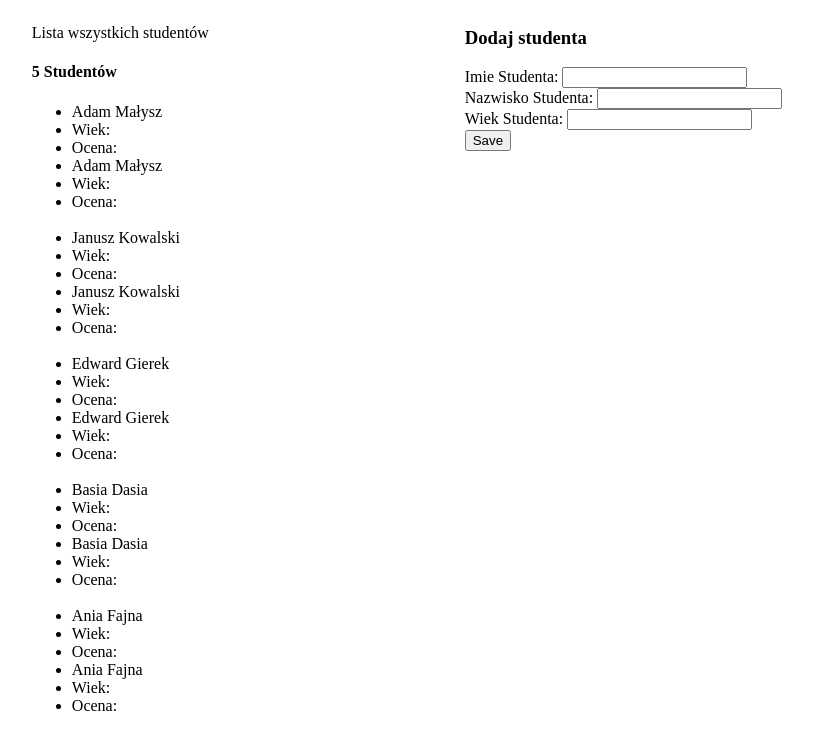
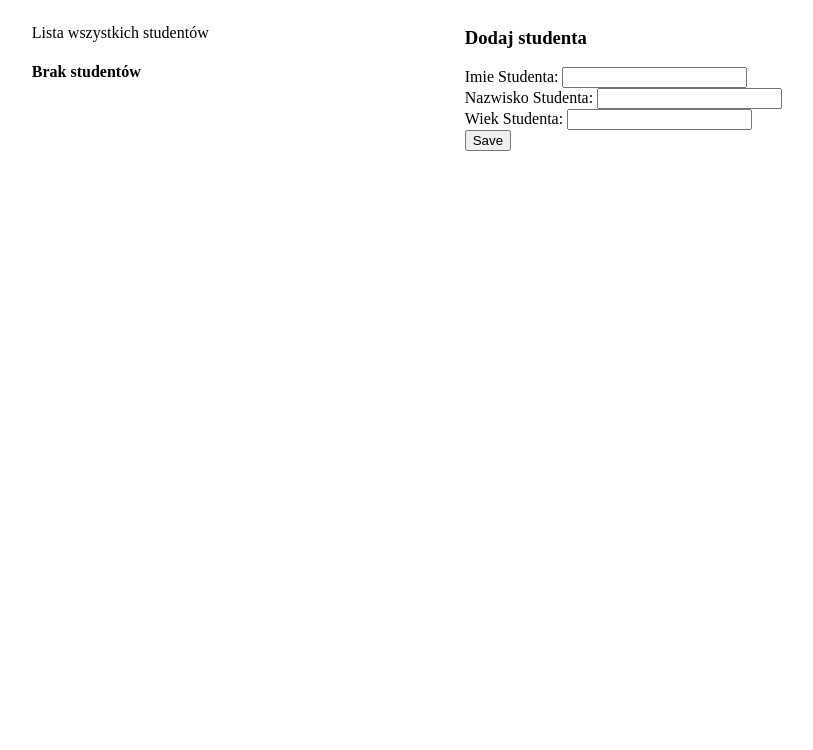
Before and after one commit to InterfectoremCubiculum/studenci_biedacy, an Angular app: page / in a window 1280 px wide. Shown: the top 750 px of the page, without its empty margins (233-1046 px from the left). Built offline with nearby package versions, Linux system fonts and the light colour scheme.

Commit message:
Dodano licznik item w liście przy użyciu i18nPlural

```diff
--- a/src/app/students/students.component.html
+++ b/src/app/students/students.component.html
@@ -1,22 +1,12 @@
 <div class="viewBox">
     <div class="firstColumn">
         <p>{{tytul_listy}}</p>
-        <h4>{{studenci.length}} {{studenci.length| i18nPlural:studentRules }}</h4>
+        <h4>{{studenci.length| i18nPlural:studentRules }}</h4>
 
         <ul>
             @for (item of studenci; track $index)
             {
                 <div [class.selected]="$index===selected" (click)="select($index)">
-                    <li>{{item.imie}} {{item.nazwisko}}</li>
-                    <li (click)="toggleAge(item)">Wiek: @if(item.showWiek){{{item.wiek}}}</li>
-                    <li (click)="toggleGrade(item)">Ocena: @if(item.showOceny)
-                        {
-                            @for (grade of item.oceny; track $index)
-                            {
-                                <span [style]="{'color': grade <= 2 ? 'red' : 'black'}"> {{grade}}</span>
-                            }
-                        }
-                    </li>
                     <li>{{item.imie}} {{item.nazwisko}}</li>
                     <li (click)="toggleAge(item)">Wiek: @if(item.showWiek){{{item.wiek}}}</li>
                     <li (click)="toggleGrade(item)">Ocena: @if(item.showOceny)
--- a/src/app/students/students.component.ts
+++ b/src/app/students/students.component.ts
@@ -17,16 +17,16 @@
     tytul_listy: string = 'Lista wszystkich studentów';
     selected = -1;
     studentRules: {[k: string]: string} = {
-      '=0': 'Studentów',
-      '=1': 'Student',
-      'other': 'Studentów',
+      '=0': 'Brak studentów',
+      '=1': '1 Student',
+      'other': '# Studentów',
     };
     studenci: Student[] = [
-      new Student('Adam', 'Małysz', 20, [3, 5, 2, 1]),
-      new Student('Janusz', 'Kowalski', 18, [4, 3, 5, 6]),
-      new Student('Edward', 'Gierek', 21, [3, 4, 3, 3]),
-      new Student('Basia', 'Dasia', 22, [3, 2, 3, 4]),
-      new Student('Ania', 'Fajna', 19, [2, 5, 1, 2])
+      // new Student('Adam', 'Małysz', 20, [3, 5, 2, 1]),
+      // new Student('Janusz', 'Kowalski', 18, [4, 3, 5, 6]),
+      // new Student('Edward', 'Gierek', 21, [3, 4, 3, 3]),
+      // new Student('Basia', 'Dasia', 22, [3, 2, 3, 4]),
+      // new Student('Ania', 'Fajna', 19, [2, 5, 1, 2])
     ];
 
     toggleAge(student: Student): void {
```
